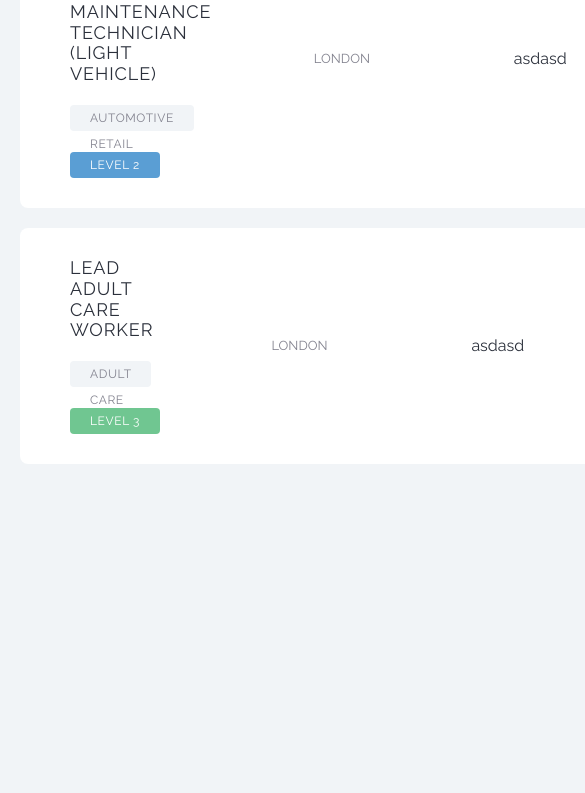
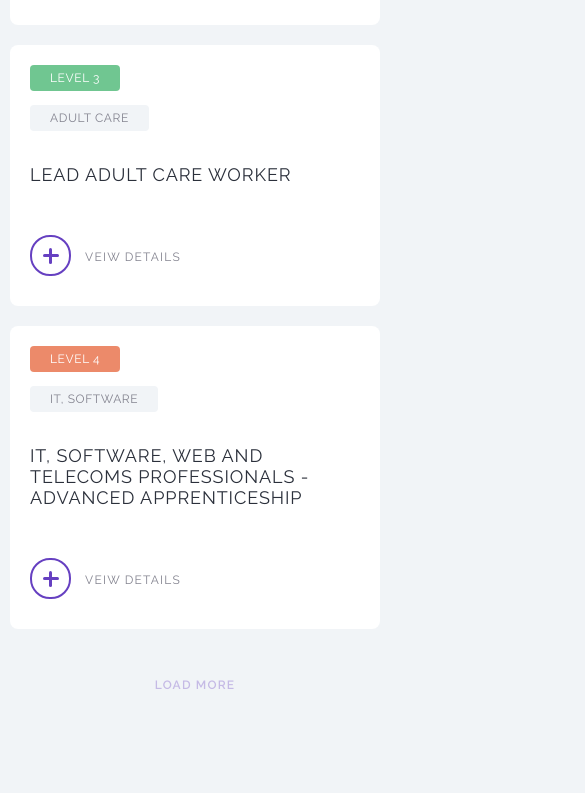
Before and after one commit to aziev/ucan, a website: page index.html in a window 390 px wide. Shown: the part 656-1449 px from the top of the page, 585 px wide, since content can reach past the window. Before the commit the page ends 1140 px from the top, so only its background shows below. Drawn offline with nearby package versions, Linux system fonts and the light colour scheme.

Commit message:
some new changes

```diff
--- a/css/scss/main.scss
+++ b/css/scss/main.scss
@@ -14,12 +14,18 @@ body{
     color: $c_text_dark;
 }
 
+a{
+    color: #8565cc;
+    text-decoration: none;
+}
+
 .container{
     width: 100%;
-    max-width: 1180px;
-    padding: 0 20px;
+    max-width: 1160px;
+    padding: 0 10px;
     margin: 0 auto;
     box-sizing: border-box;
+    position: relative;
 }
 
 .logo{
@@ -43,7 +49,10 @@ body{
 }
 
 .pages{
-    float: right;
+    position: absolute;
+    right: 20px;
+    top: 0px;
+    z-index: 1;
     margin: 0;
     padding: 0;
     list-style: none;
@@ -75,6 +84,21 @@ header{
     }
     .table{
         border-top: 1px solid #fff;
+    }
+}
+
+footer{
+    text-align: center;
+    padding: 30px 0 100px;
+    font-weight: 600;
+    font-size: 12px;
+    a{
+        letter-spacing: 0.1em;
+        opacity: 0.4;
+        transition: opacity .2s;
+        &:hover{
+            opacity: 1;
+        }
     }
 }
 
@@ -139,6 +163,8 @@ header{
     background: $c_gray_bg;
     color: $c_text_gray;
     border-radius: 4px;
+    text-transform: uppercase;
+    white-space: nowrap;
     &:not(:last-of-type){
         margin-right: 20px;
     }
@@ -151,4 +177,111 @@ header{
         background-color: #70c691;
         color: #fff;
     }
+    &.level-4{
+        background-color: #ec8a6a;
+        color: #fff;
+    }
 }
+
+.plus{
+    display: inline-block;
+    vertical-align: middle;
+    width: 41px;
+    height: 41px;
+    background: url('../img/plus.svg');
+    background-size: contain;
+}
+
+.plus-view-details{
+    display: none;
+    vertical-align: middle;
+    margin-left: 10px;
+    color: #83838f;
+    font-size: 12px;
+    position: relative;
+    top: 2px;
+    text-transform: uppercase;
+    letter-spacing: 0.1em;
+}
+
+.burger{
+    display: none;
+    width: 27px;
+    height: 18px;
+    background: url('../img/burger.svg');
+    background-size: contain;
+    position: absolute;
+    right: 10px;
+    top: 27px;
+    cursor: pointer;
+}
+
+
+@media (max-width: 800px){
+
+    .pages{
+        background: $c_dark;
+        padding: 20px 30px;
+        right: 0;
+        top: 72px;
+        transform: scaleY(0);
+        transform-origin: top;
+        transition: transform .3s;
+        &.active{
+            transform: scaleY(1);
+        }
+
+        li{
+            display: block;
+        }
+    }
+
+    .burger{
+        display: block;
+    }
+
+    header{
+        padding-bottom: 80px;
+        h1{
+            font-size: 28px;
+        }
+    }
+
+    .bt{
+        display: none;
+    }
+
+    .items{
+        margin-top: 50px;
+    }
+
+    .item{
+        display: block;
+        .cell{
+            display: block;
+            padding-left: 20px;
+            padding-right: 20px;
+            &:nth-of-type(2){
+                display: none;
+            }
+        }
+        .cell-main{
+            position: relative;
+            padding-top: 120px;
+            padding-bottom: 0;
+        }
+        .label{
+            position: absolute;
+            top: 20px;
+            left: 20px;
+            &.category{
+                top: 60px;
+            }
+        }
+    }
+
+
+    .plus-view-details{
+        display: inline;
+    }
+}
--- a/index.html
+++ b/index.html
@@ -4,7 +4,7 @@
 	<meta charset="UTF-8">
 	<!--meta name="viewport" content="width=device-width, initial-scale=1.0, maximum-scale=1.0, user-scalable=no"-->
 	<title>Title</title>
-    <link rel="stylesheet" href="https://fonts.googleapis.com/css?family=Raleway">
+    <link rel="stylesheet" href="https://fonts.googleapis.com/css?family=Raleway:400,600">
 	<link rel="stylesheet" href="css/main.css">
 	<link rel="icon" href="img/favicon.ico">
 </head>
@@ -12,6 +12,7 @@
 	<nav class="mainnav">
         <div class="container">
             <a href="" class="logo"></a>
+            <a href="" class="burger"></a>
             <ul class="pages">
                 <li><a href="">EMPLOYERS</a></li>
                 <li><a href="">APPRENTICES</a></li>
@@ -46,7 +47,12 @@
                 <div class="cell">
                     <p class="location">LONDON</p>
                 </div>
-                <div class="cell">asdasd</div>
+                <div class="cell">
+                    <a href="">
+                        <span class="plus"></span>
+                        <span class="plus-view-details">VEIW DETAILS</span>
+                    </a>
+                </div>
             </div>
             <div class="table item">
                 <div class="cell cell-main">
@@ -57,8 +63,32 @@
                 <div class="cell">
                     <p class="location">LONDON</p>
                 </div>
-                <div class="cell">asdasd</div>
+                <div class="cell">
+                    <a href="">
+                        <span class="plus"></span>
+                        <span class="plus-view-details">VEIW DETAILS</span>
+                    </a>
+                </div>
             </div>
+            <div class="table item">
+                <div class="cell cell-main">
+                    <h2 class="title">IT, Software, Web and Telecoms Professionals - Advanced Apprenticeship</h2>
+                    <div class="label category">IT, Software</div>
+                    <div class="label level-4">LEVEL 4</div>
+                </div>
+                <div class="cell">
+                    <p class="location">LONDON</p>
+                </div>
+                <div class="cell">
+                    <a href="">
+                        <span class="plus"></span>
+                        <span class="plus-view-details">VEIW DETAILS</span>
+                    </a>
+                </div>
+            </div>
+            <footer>
+                <a href="">LOAD MORE</a>
+            </footer>
         </div>
     </div>
 	<script src="https://ajax.googleapis.com/ajax/libs/jquery/3.1.0/jquery.min.js"></script>
--- a/js/main.js
+++ b/js/main.js
@@ -1,5 +1,14 @@
 $(document).ready(function() {
 
+    var elements = {
+        burger: $('.burger'),
+        menu: $('.pages'),
+    };
 
+    $(elements.burger).on('click', function (e) {
+        e.preventDefault();
+
+        $(elements.menu).toggleClass('active');
+    });
 
 });
```
Also changed, not shown: css/main.css, img/burger.svg (added), img/plus.svg (added).
